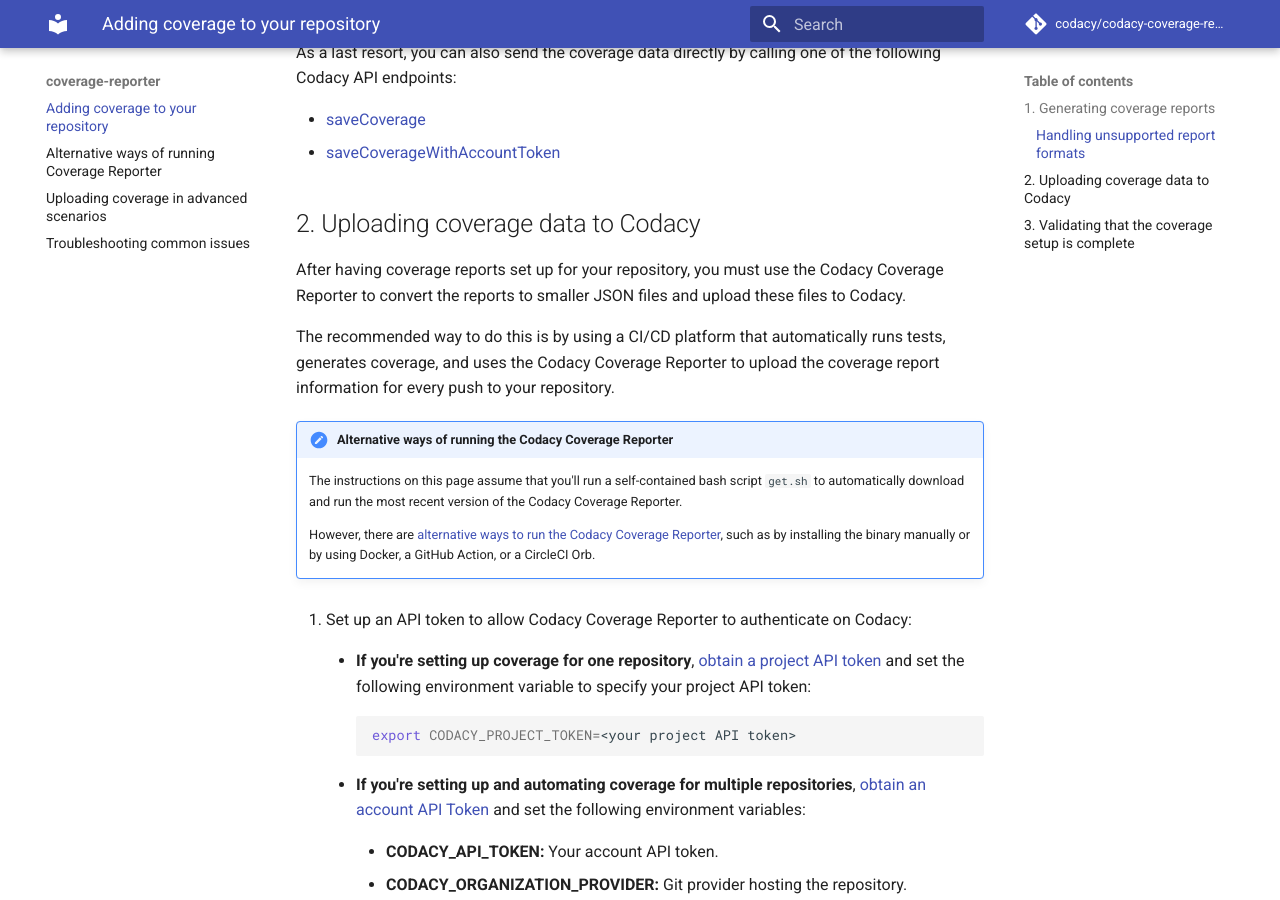
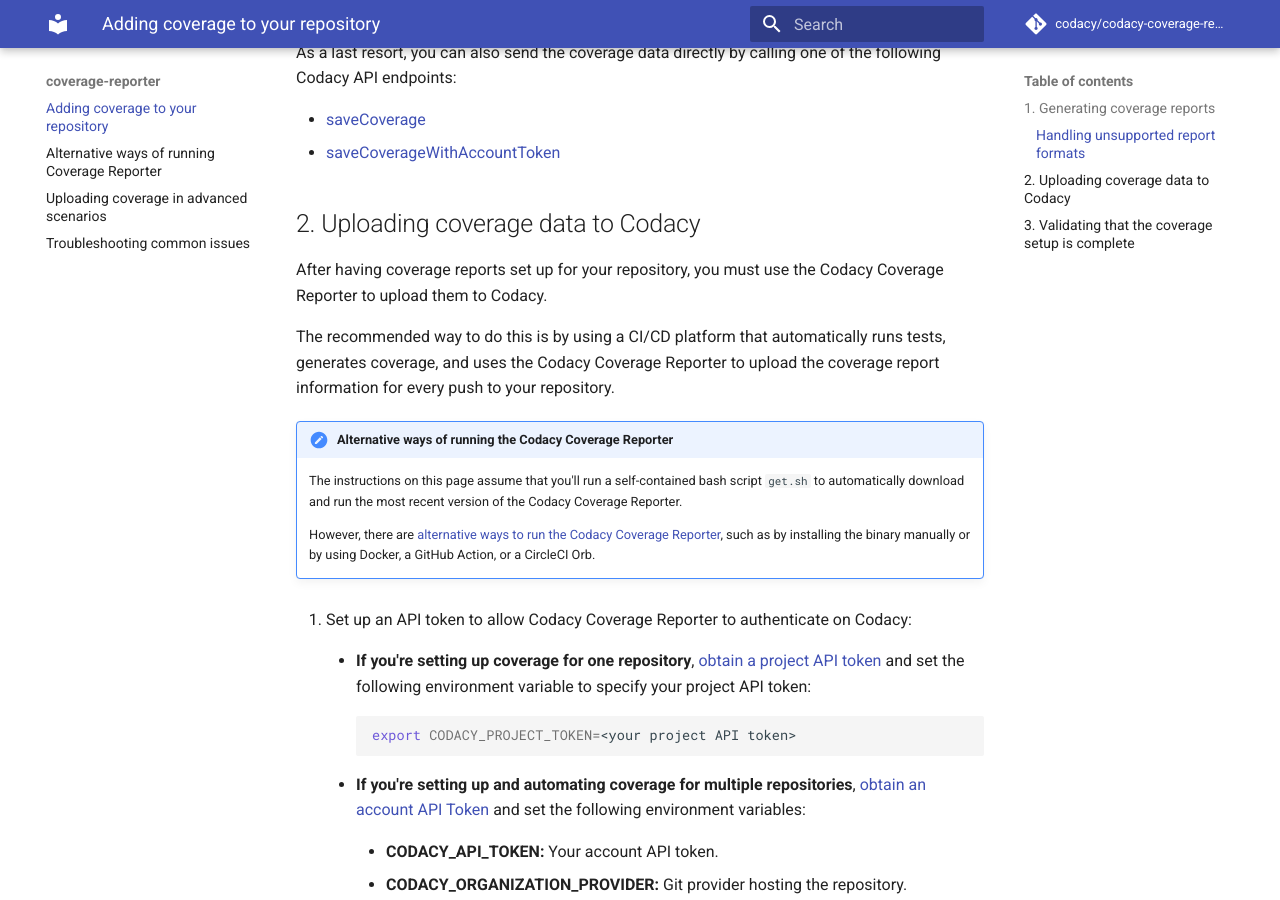
Before and after one commit to codacy/codacy-coverage-reporter, an MkDocs documentation site: the page built from docs/index.md, in a window 1280 px wide and 900 px high, scrolled down 2561 px. Built offline with MkDocs 1.6.1 and Material for MkDocs 9.7.7, drawn with Linux system fonts in a browser that asks for light colours; comment, search, counter and statistics services are not loaded.

Commit message:
docs: Simplify explanation of how the Coverage Reporter works
Co-authored-by: Rafael Cortês <rafael@codacy.com>

```diff
--- a/docs/index.md
+++ b/docs/index.md
@@ -140,7 +140,7 @@
 
 ## 2. Uploading coverage data to Codacy {: id="uploading-coverage"}
 
-After having coverage reports set up for your repository, you must use the Codacy Coverage Reporter to convert the reports to smaller JSON files and upload these files to Codacy.
+After having coverage reports set up for your repository, you must use the Codacy Coverage Reporter to upload them to Codacy.
 
 The recommended way to do this is by using a CI/CD platform that automatically runs tests, generates coverage, and uses the Codacy Coverage Reporter to upload the coverage report information for every push to your repository.
 
```
